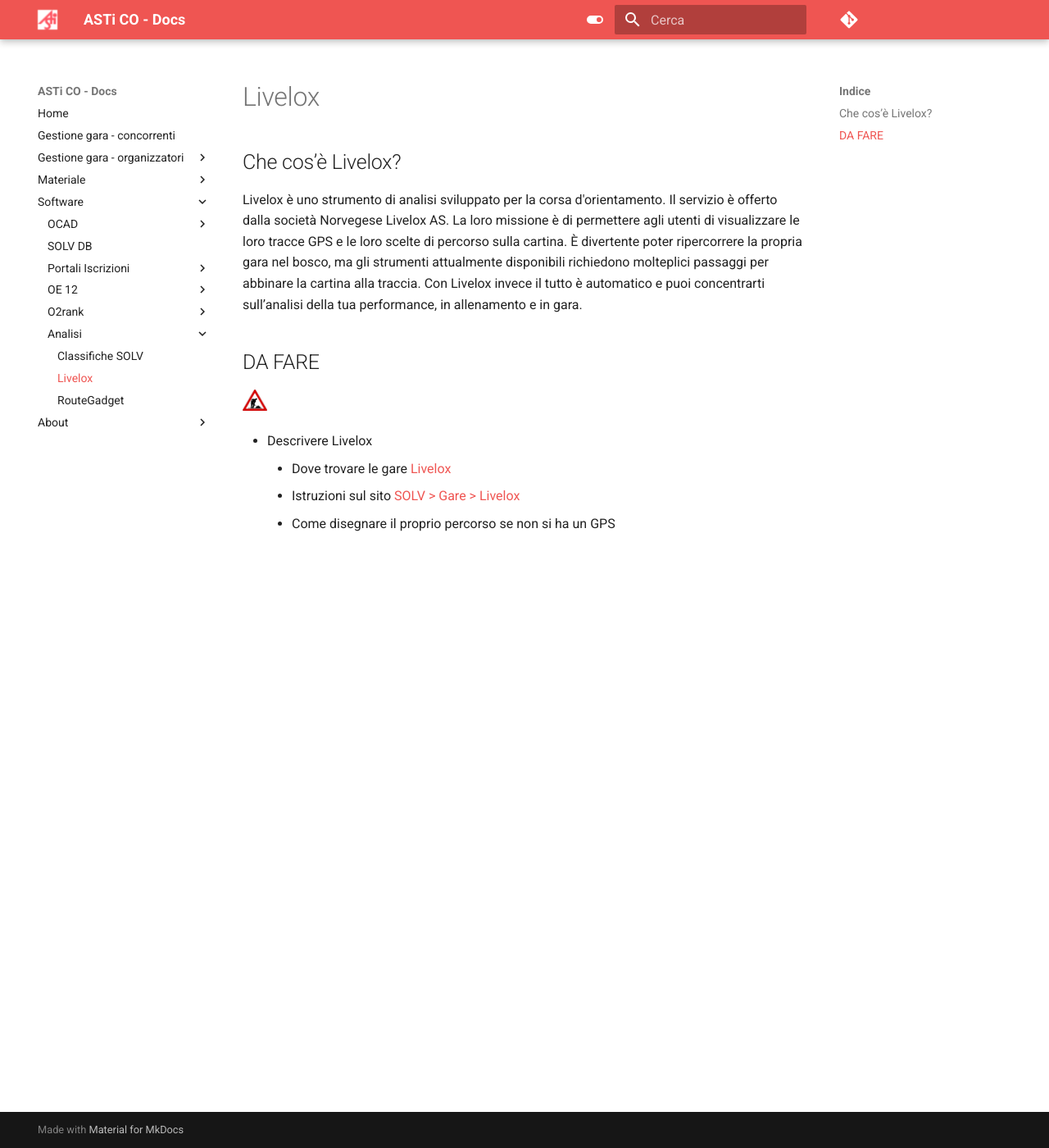
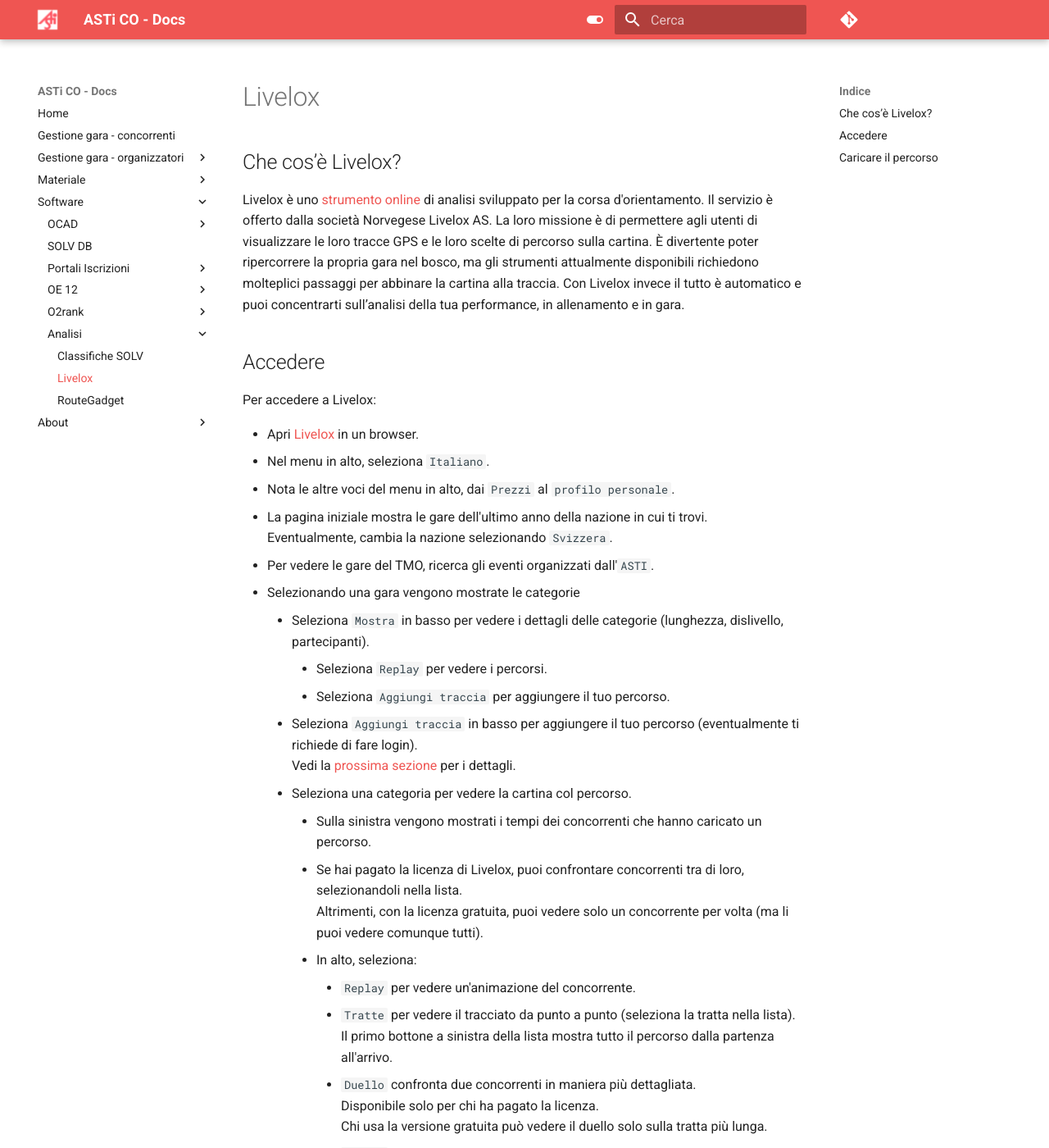
Before and after one commit to asti-co/doc, an MkDocs documentation site: the page built from docs/software/analisi/livelox.md, in a window 1280 px wide and 1400 px high. Shown: the whole window at 82% size. Built offline with MkDocs 1.6.1 and Material for MkDocs 9.7.7, drawn with Linux system fonts in a browser that asks for light colours; comment, search, counter and statistics services are not loaded; some of the changed text lies outside the part shown.

Commit message:
pagina Livelox

```diff
--- a/docs/software/analisi/livelox.md
+++ b/docs/software/analisi/livelox.md
@@ -1,12 +1,54 @@
 # Livelox
 
 ## Che cos’è Livelox?
-Livelox è uno strumento di analisi sviluppato per la corsa d'orientamento. Il servizio è offerto dalla società Norvegese Livelox AS. La loro missione è di permettere agli utenti di visualizzare le loro tracce GPS e le loro scelte di percorso sulla cartina. È divertente poter ripercorrere la propria gara nel bosco, ma gli strumenti attualmente disponibili richiedono molteplici passaggi per abbinare la cartina alla traccia. Con Livelox invece il tutto è automatico e puoi concentrarti sull’analisi della tua performance, in allenamento e in gara.
+Livelox è uno [strumento online](https://www.livelox.com) di analisi sviluppato per la corsa d'orientamento. Il servizio è offerto dalla società Norvegese Livelox AS. La loro missione è di permettere agli utenti di visualizzare le loro tracce GPS e le loro scelte di percorso sulla cartina. È divertente poter ripercorrere la propria gara nel bosco, ma gli strumenti attualmente disponibili richiedono molteplici passaggi per abbinare la cartina alla traccia. Con Livelox invece il tutto è automatico e puoi concentrarti sull’analisi della tua performance, in allenamento e in gara.
 
-## DA FARE
-![Lavori in corso](../../img/lavori_in_corso.png){width=30px}
+## Accedere
+Per accedere a Livelox:
 
-- Descrivere Livelox
-    - Dove trovare le gare [Livelox](https://www.livelox.com/)
-    - Istruzioni sul sito [SOLV > Gare > Livelox](https://www.swiss-orienteering.ch/files/Livelox_italiano_11_2023.pdf)
-    - Come disegnare il proprio percorso se non si ha un GPS
+- Apri [Livelox](https://www.livelox.com) in un browser.
+- Nel menu in alto, seleziona `Italiano`.
+- Nota le altre voci del menu in alto, dai `Prezzi` al `profilo personale`.
+- La pagina iniziale mostra le gare dell'ultimo anno della nazione in cui ti trovi.
+Eventualmente, cambia la nazione selezionando `Svizzera`.
+- Per vedere le gare del TMO, ricerca gli eventi organizzati dall'`ASTI`.
+- Selezionando una gara vengono mostrate le categorie
+    - Seleziona `Mostra` in basso per vedere i dettagli delle categorie (lunghezza, dislivello, partecipanti).
+        - Seleziona `Replay` per vedere i percorsi.
+        - Seleziona `Aggiungi traccia` per aggiungere il tuo percorso.
+    - Seleziona `Aggiungi traccia` in basso per aggiungere il tuo percorso (eventualmente ti richiede di fare login).
+    Vedi la [prossima sezione](#caricare-il-percorso) per i dettagli.
+    - Seleziona una categoria per vedere la cartina col percorso.
+        - Sulla sinistra vengono mostrati i tempi dei concorrenti che hanno caricato un percorso.
+        - Se hai pagato la licenza di Livelox, puoi confrontare concorrenti tra di loro, selezionandoli nella lista.
+        Altrimenti, con la licenza gratuita, puoi vedere solo un concorrente per volta (ma li puoi vedere comunque tutti).
+        - In alto, seleziona:
+            - `Replay` per vedere un'animazione del concorrente.
+            - `Tratte` per vedere il tracciato da punto a punto (seleziona la tratta nella lista).
+            Il primo bottone a sinistra della lista mostra tutto il percorso dalla partenza all'arrivo.
+            - `Duello` confronta due concorrenti in maniera più dettagliata.
+            Disponibile solo per chi ha pagato la licenza.
+            Chi usa la versione gratuita può vedere il duello solo sulla tratta più lunga.
+            - `Splits` mostra una tabella con tutti gli intertempi anche di chi non ha caricato il proprio percorso.
+
+## Caricare il percorso
+Ci sono vari modi per caricare il tuo percorso, a dipendenza del tuo equipaggiamento.
+
+- La pagina raggiunta tramite `Aggiungi traccia` permette varie opzioni:
+    - Caricare un file GPX, TCX o FIT (formati standard degli orologi GPS).
+    - Specificare un link a un file GPX, TCX o FIT.
+    - Scaricare una traccia da Strava.
+    **Nota**: questa opzione non è più in funzione per cui la sincronizzazione automatica da Strava non funziona più.
+- Scaricare automaticamente il percorso.
+    - Nel proprio profilo di Livelox è possibile connettere automaticamente Livelox all'applicazione del proprio orologio GPS. Quando i dati vengono caricati sul proprio account (ad esempio Garmin Connect, Polar, ecc.), Livelox li analizza e se trova una gara corrispondente per tempistica e regione, scarica i dati e li associa al concorrente.
+- Disegnare il percorso a mano (in mancanza di un dispositivo GPS).
+    - Accedi direttamente al percorso.
+    - Nel menu (tre trattini) in alto a destra seleziona `Aggiungi traccia`.
+    - Seleziona `Me stesso` per disegnare il tuo percorso o seleziona il nome del concorrente.
+    - Premi su `Disegna la traccia manualmente`.
+    - Sulla cartina, disegna il percorso. Ogni click del mouse è un punto di passaggio.
+    - Premu su `Salva` in alto a sinistra.
+    - Inserisci l'orario di partenza e il tempo di gara (come controllo d'identità).
+
+
+Ulteriori istruzioni sul sito [SOLV > Gare > Livelox](https://www.swiss-orienteering.ch/files/Livelox_italiano_11_2023.pdf)
```
